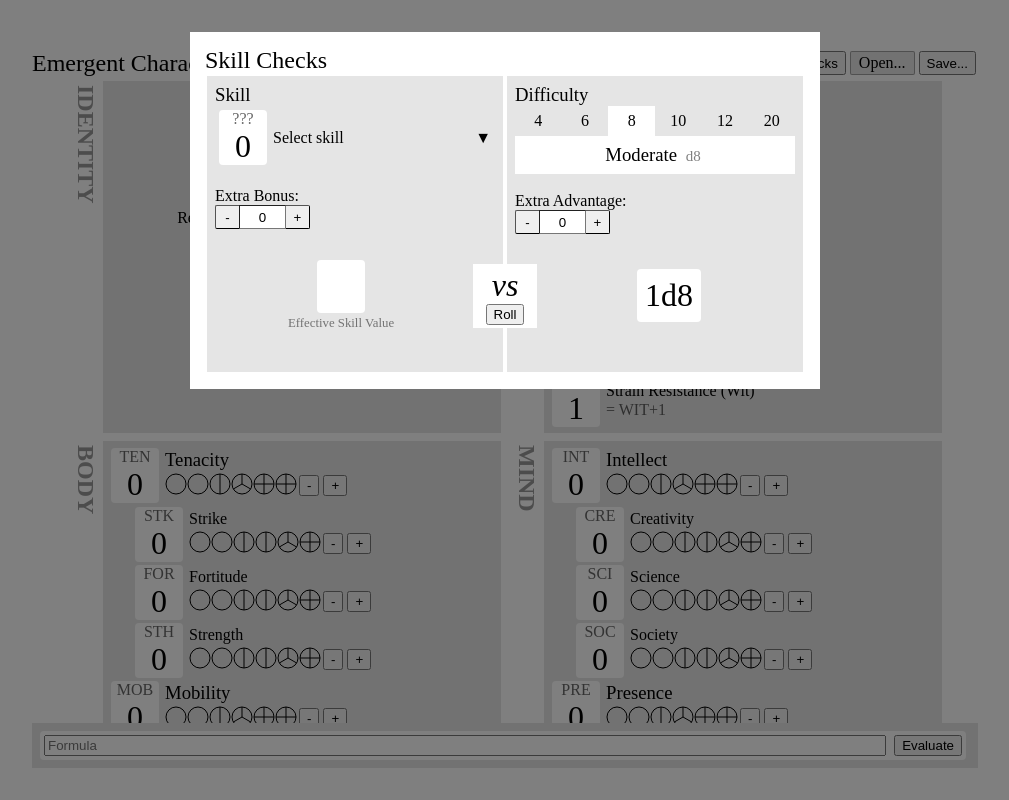
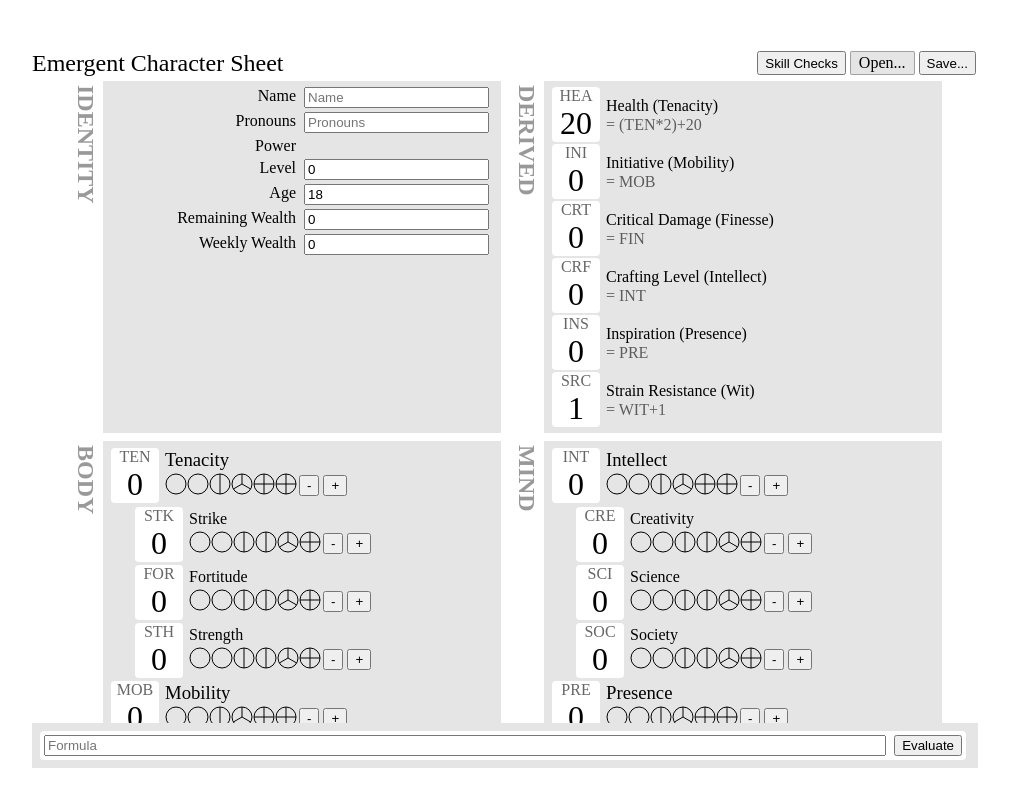
Before and after one commit to epicabsol/EmerGen, a Vue app: page / in a window 1280 px wide. Shown: the whole page, without its empty margins (135-1144 px from the left). Built offline with nearby package versions, Linux system fonts and the light colour scheme.

Commit message:
Refactors skill check window into its own VM

```diff
--- a/src/viewmodels/AppVM.vue
+++ b/src/viewmodels/AppVM.vue
@@ -16,6 +16,7 @@ import * as Evaluate from '../models/FormulaEvaluate';
 import { nextTick, ref } from 'vue';
 import { saveAs } from "file-saver";
 import moment from "moment";
+import SkillCheckWindowVM from "@/viewmodels/SkillCheckWindowVM";
 
 const gameData = await async function() {
   const response = await fetch("GameData-Emergent.json");
@@ -30,8 +31,7 @@ const evaluationHistoryBottom = ref<HTMLElement | null>(null);
 // Skill Checks
 //
 
-const skillCheckModalVisible = ref(true);
-
+const skillCheckWindow = ref(new SkillCheckWindowVM(gameData, character.value));
 
 /**
  * Shows the skill check dialog with the given stat selected in the check creation form.
@@ -39,10 +39,8 @@ const skillCheckModalVisible = ref(true);
  */
 function showSkillCheckSetup(statId: string)
 {
-  skillCheckModalVisible.value = true;
-
-  // TEMP: Auto roll the check for now until the creation form is implemented
-  // TODO: Roll skill check for statId
+  skillCheckWindow.value.skillStatId = statId;
+  skillCheckWindow.value.visible = true;
 }
 
 //
@@ -113,7 +111,7 @@ console.log(`Loaded game data ${gameData.dataVersion} for Emergent ${gameData.ga
         <span :class="{ 'unsaved-warning': true, 'hidden': lastUnsavedTime === null }">Unsaved changes from {{ lastSavedDisplayTime() }}</span>
 
         <div class="title-buttons">
-          <button @click="skillCheckModalVisible = true">Skill Checks</button>
+          <button @click="skillCheckWindow.visible = true">Skill Checks</button>
           <label for="loadSheetFile" class="upload-button">Open...</label>
           <input id="loadSheetFile" type="file" accept=".json" class="upload-invisible" @change="loadSheet">
           <button @click="saveSheet">Save...</button>
@@ -218,10 +216,10 @@ console.log(`Loaded game data ${gameData.dataVersion} for Emergent ${gameData.ga
     </div>
 
     <!-- Skill Check Modal -->
-    <Modal v-model="skillCheckModalVisible" :auto-dismiss="true">
+    <Modal v-model="skillCheckWindow.visible" :auto-dismiss="true">
       <h2>Skill Checks</h2>
 
-      <SkillCheckForm :game-data="gameData" :character-sheet="character" />
+      <SkillCheckForm :vm="skillCheckWindow" />
     </Modal>
   </div>
 
--- a/src/viewmodels/SkillCheckWindowVM.ts
+++ b/src/viewmodels/SkillCheckWindowVM.ts
@@ -0,0 +1,51 @@
+
+import type CharacterSheet from "@/models/CharacterSheet";
+import { type IGameData } from "@/models/GameData";
+import * as Check from "@/models/SkillCheck";
+
+export default class SkillCheckWindowVM
+{
+    public readonly gameData: IGameData;
+    public readonly characterSheet: CharacterSheet;
+
+    /**
+     * Whether this window is visible or hidden
+     */
+    public visible = false;
+
+    /**
+     * The stat ID of the skill that is selected
+     */
+    public skillStatId = "";
+
+    /**
+     * The starting check difficulty that is selected
+     */
+    public selectedDifficulty = Check.SkillCheckDifficulty.moderate;
+
+    /**
+     * The extra advantage/disadvantage to give the roll
+     */
+    public extraAdvantage = 0;
+
+    /**
+     * The extra bonus/penalty to give the roll
+     */
+    public extraBonus = 0;
+
+    public constructor(gameData: IGameData, characterSheet: CharacterSheet)
+    {
+        this.gameData = gameData;
+        this.characterSheet = characterSheet;
+    }
+
+    public getEffectiveSkillValue(): number
+    {
+        return this.characterSheet.evaluateStatistic(this.skillStatId).finalValue + this.extraBonus;
+    }
+
+    public getEffectiveDifficulty(): Check.EffectiveDifficulty
+    {
+        return Check.getEffectiveDifficulty(this.selectedDifficulty, this.extraAdvantage);
+    }
+}
--- a/src/views/check/SkillCheckForm.vue
+++ b/src/views/check/SkillCheckForm.vue
@@ -6,23 +6,19 @@ import { type IGameData } from '@/models/GameData';
 import StatisticView from '../StatisticView.vue';
 import Dropdown from "../Dropdown.vue";
 import * as Check from "../../models/SkillCheck";
+import SkillCheckWindowVM from "@/viewmodels/SkillCheckWindowVM";
 
 const props = defineProps<{
-    gameData: IGameData,
-    characterSheet: CharacterSheet,
+    vm: SkillCheckWindowVM,
 }>();
 
-const skillStatId = ref("");
 const hoverStatId = ref("");
 const skillDropdown = ref<typeof Dropdown | null>(null);
 
-const selectedDifficulty = ref(Check.SkillCheckDifficulty.moderate);
 const hoverDifficulty = ref<Check.SkillCheckDifficulty | null>(null);
 
-const extraAdvantage = ref(0);
-const extraBonus = ref(0);
-
-const effectiveDifficulty = computed(() => Check.getEffectiveDifficulty(selectedDifficulty.value, extraAdvantage.value));
+const effectiveDifficulty = computed(() => props.vm.getEffectiveDifficulty());
+const effectiveSkillValue = computed(() => props.vm.getEffectiveSkillValue());
 
 class NoStat implements IStat
 {
@@ -38,7 +34,7 @@ class NoStat implements IStat
 
 function statClicked(statId: string)
 {
-    skillStatId.value = statId;
+    props.vm.skillStatId = statId;
     skillDropdown.value?.setVisible(false);
 }
 
@@ -59,11 +55,11 @@ function getHoverStat(): IStat
 {
     if (hoverStatId.value.length > 0)
     {
-        return props.characterSheet.getStatistic(hoverStatId.value) ?? emptyStat;
+        return props.vm.characterSheet.getStatistic(hoverStatId.value) ?? emptyStat;
     }
-    else if (skillStatId.value.length > 0)
+    else if (props.vm.skillStatId.length > 0)
     {
-        return props.characterSheet.getStatistic(skillStatId.value) ?? emptyStat;
+        return props.vm.characterSheet.getStatistic(props.vm.skillStatId) ?? emptyStat;
     }
     else
     {
@@ -71,14 +67,9 @@ function getHoverStat(): IStat
     }
 }
 
-function getEffectiveSkillValue(): number
-{
-    return props.characterSheet.evaluateStatistic(skillStatId.value).finalValue + extraBonus.value;
-}
-
 function difficultyClicked(difficulty: Check.SkillCheckDifficulty)
 {
-    selectedDifficulty.value = difficulty;
+    props.vm.selectedDifficulty = difficulty;
 }
 
 function difficultyMouseOver(difficulty: Check.SkillCheckDifficulty)
@@ -127,17 +118,17 @@ const emptyStat = new NoStat();
                     </template>
 
                     <div class="checkform-skillcontainer">
-                        <div v-for="attributeGroup in gameData.attributeGroups">
+                        <div v-for="attributeGroup in vm.gameData.attributeGroups">
                             <div class="checkform-attributegroup">
                                 {{ attributeGroup.displayName }}
                             </div>
                             <template v-for="attribute, attributeId in attributeGroup.attributes">
-                                <div :class="{ 'checkform-skillchoice': true, 'active': hoverStatId.length > 0 ? (attributeId == hoverStatId) : (attributeId == skillStatId) }" @click="statClicked(attributeId as string)" @mouseover="statMouseOver(attributeId as string)" @mouseout="statMouseOut(attributeId as string)">
-                                    <StatisticView mini :stat="(characterSheet.getStatistic(attributeId as string) as IStat)" :title="attribute.displayName + '\n\n' + attribute.displayDescription" />
+                                <div :class="{ 'checkform-skillchoice': true, 'active': hoverStatId.length > 0 ? (attributeId == hoverStatId) : (attributeId == vm.skillStatId) }" @click="statClicked(attributeId as string)" @mouseover="statMouseOver(attributeId as string)" @mouseout="statMouseOut(attributeId as string)">
+                                    <StatisticView mini :stat="(vm.characterSheet.getStatistic(attributeId as string) as IStat)" :title="attribute.displayName + '\n\n' + attribute.displayDescription" />
                                 </div>
 
-                                <div v-for="skill, skillId in attribute.skills" :class="{ 'checkform-indent': true, 'checkform-skillchoice': true, 'active': hoverStatId.length > 0 ? (skillId == hoverStatId) : (skillId == skillStatId) }" @click="statClicked(skillId as string)" @mouseover="statMouseOver(skillId as string)" @mouseout="statMouseOut(skillId as string)">
-                                    <StatisticView mini :stat="(characterSheet.getStatistic(skillId as string) as IStat)" :title="skill.displayName + '\n\n' + skill.displayDescription" />
+                                <div v-for="skill, skillId in attribute.skills" :class="{ 'checkform-indent': true, 'checkform-skillchoice': true, 'active': hoverStatId.length > 0 ? (skillId == hoverStatId) : (skillId == vm.skillStatId) }" @click="statClicked(skillId as string)" @mouseover="statMouseOver(skillId as string)" @mouseout="statMouseOut(skillId as string)">
+                                    <StatisticView mini :stat="(vm.characterSheet.getStatistic(skillId as string) as IStat)" :title="skill.displayName + '\n\n' + skill.displayDescription" />
                                 </div>
                             </template>
                         </div>
@@ -145,8 +136,8 @@ const emptyStat = new NoStat();
                             <div class="checkform-attributegroup">
                                 Derived
                             </div>
-                            <div v-for="derived, derivedId in gameData.derivedStatistics" :class="{ 'checkform-skillchoice': true, 'active': hoverStatId.length > 0 ? (derivedId == hoverStatId) : (derivedId == skillStatId) }" @click="statClicked(derivedId as string)" @mouseover="statMouseOver(derivedId as string)" @mouseout="statMouseOut(derivedId as string)">
-                                <StatisticView mini :stat="(characterSheet.getStatistic(derivedId as string) as IStat)" :title="derived.displayName + '\n\n' + derived.displayDescription" />
+                            <div v-for="derived, derivedId in vm.gameData.derivedStatistics" :class="{ 'checkform-skillchoice': true, 'active': hoverStatId.length > 0 ? (derivedId == hoverStatId) : (derivedId == vm.skillStatId) }" @click="statClicked(derivedId as string)" @mouseover="statMouseOver(derivedId as string)" @mouseout="statMouseOut(derivedId as string)">
+                                <StatisticView mini :stat="(vm.characterSheet.getStatistic(derivedId as string) as IStat)" :title="derived.displayName + '\n\n' + derived.displayDescription" />
                             </div>
                         </div>
                     </div>
@@ -156,24 +147,24 @@ const emptyStat = new NoStat();
                 <br />
 
                 Extra Bonus:
-                <NumberIncrementDecrement v-model="extraBonus" :change-increment="1" />
+                <NumberIncrementDecrement v-model="vm.extraBonus" :change-increment="1" />
             </div>
 
             <div class="checkform-column">
                 <h3>Difficulty</h3>
                 <div class="checkform-tabs">
-                    <div v-for="difficulty in Check.allDifficulties" :class="{ 'checkform-difficultychoice': true, 'active': hoverDifficulty !== null ? (difficulty == hoverDifficulty) : (difficulty == selectedDifficulty) }" @click="difficultyClicked(difficulty)" @mouseover="difficultyMouseOver(difficulty)" @mouseout="difficultyMouseOut(difficulty)">
+                    <div v-for="difficulty in Check.allDifficulties" :class="{ 'checkform-difficultychoice': true, 'active': hoverDifficulty !== null ? (difficulty == hoverDifficulty) : (difficulty == vm.selectedDifficulty) }" @click="difficultyClicked(difficulty)" @mouseover="difficultyMouseOver(difficulty)" @mouseout="difficultyMouseOut(difficulty)">
                         {{ Check.getDifficultyDieSides(difficulty) }}
                     </div>
                 </div>
                 <h3 class="checkform-difficulty">
-                    {{ Check.SkillCheckDifficulty[hoverDifficulty ?? selectedDifficulty] }} <span class="checkform-difficultydie">d{{ Check.getDifficultyDieSides(hoverDifficulty ?? selectedDifficulty) }}</span>
+                    {{ Check.SkillCheckDifficulty[hoverDifficulty ?? vm.selectedDifficulty] }} <span class="checkform-difficultydie">d{{ Check.getDifficultyDieSides(hoverDifficulty ?? vm.selectedDifficulty) }}</span>
                 </h3>
 
                 <br />
 
                 Extra Advantage:
-                <NumberIncrementDecrement v-model="extraAdvantage" :change-increment="1" />
+                <NumberIncrementDecrement v-model="vm.extraAdvantage" :change-increment="1" />
             </div>
         </div>
 
@@ -181,7 +172,7 @@ const emptyStat = new NoStat();
             <div class="checkform-bottomcolumn">
                 <div class="checkform-centeredrow">
                     <h1 class="checkform-valuebox">
-                        {{ skillStatId.length > 0 ? getEffectiveSkillValue() : '&nbsp' }}
+                        {{ vm.skillStatId.length > 0 ? effectiveSkillValue : '&nbsp' }}
 
                     </h1>
                 </div>
```
